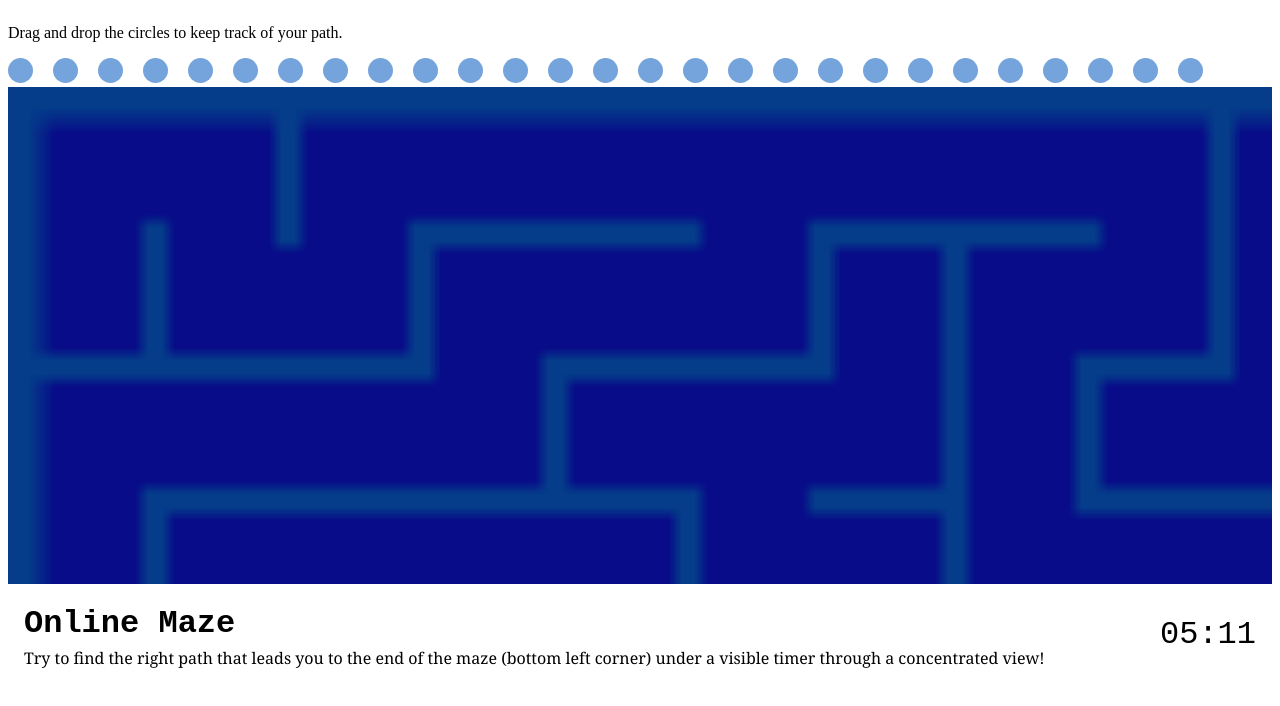
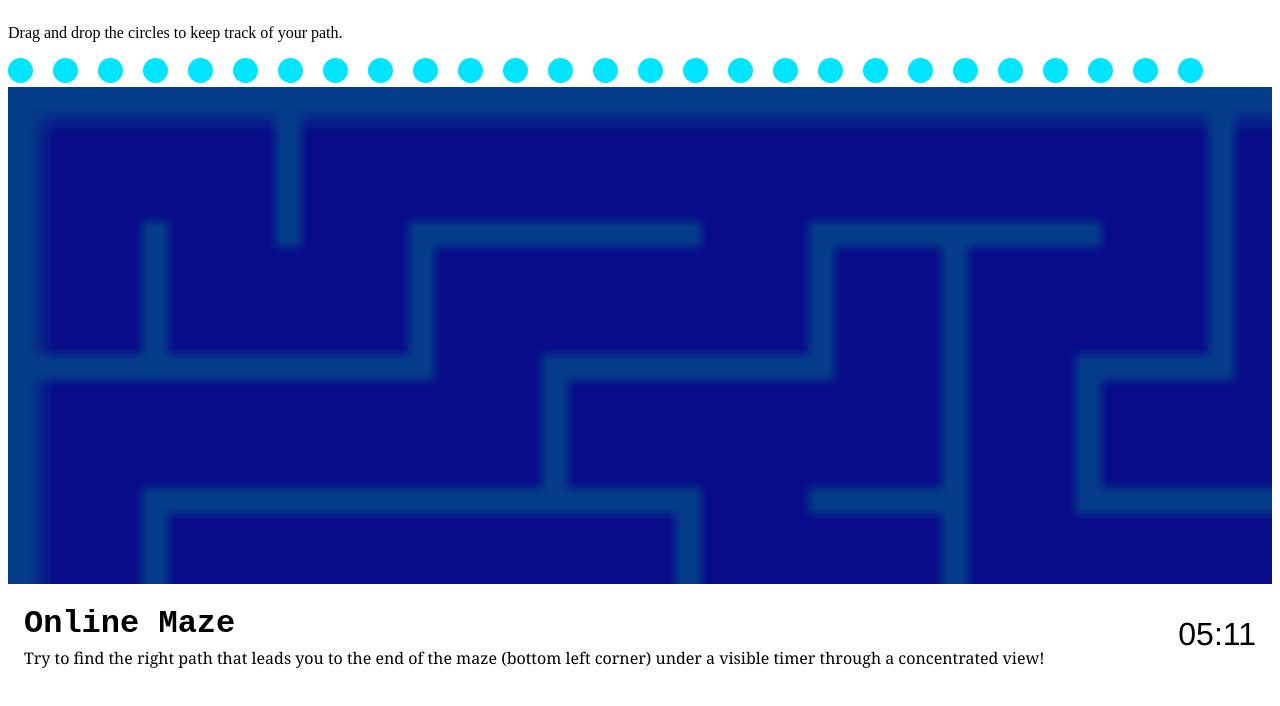
Before and after one commit to pavika-source/Web-Poster, a plain HTML site: page index.html in a window 1280 px wide. Drawn offline with Linux system fonts and the light colour scheme.

Commit message:
Add files via upload

```diff
--- a/main.css
+++ b/main.css
@@ -21,7 +21,7 @@
     position: relative;
     height: 25px;
     width: 25px;
-    background-color: #74a4db;
+    background-color: #00e5ff;
     border-radius: 50%;
     display: inline-block;
     cursor: pointer;
@@ -36,7 +36,7 @@
     text-align: right;
     margin-right: 1rem;
     font-size: 2rem;
-    font-family: 'Courier New', Courier, monospace;
+    font-family: 'Franklin Gothic Medium', 'Arial Narrow', Arial, sans-serif;
 }
 
 
```
